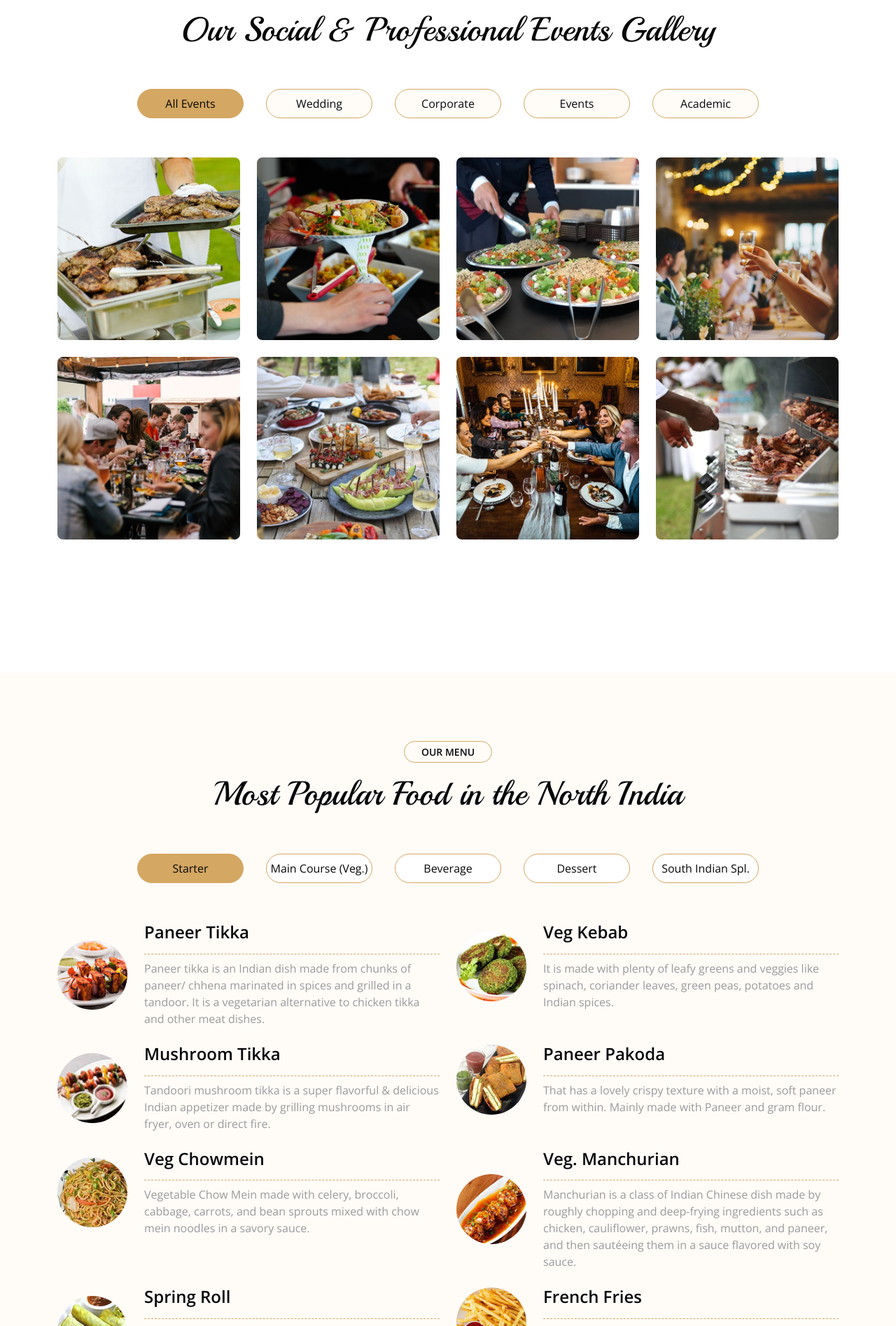
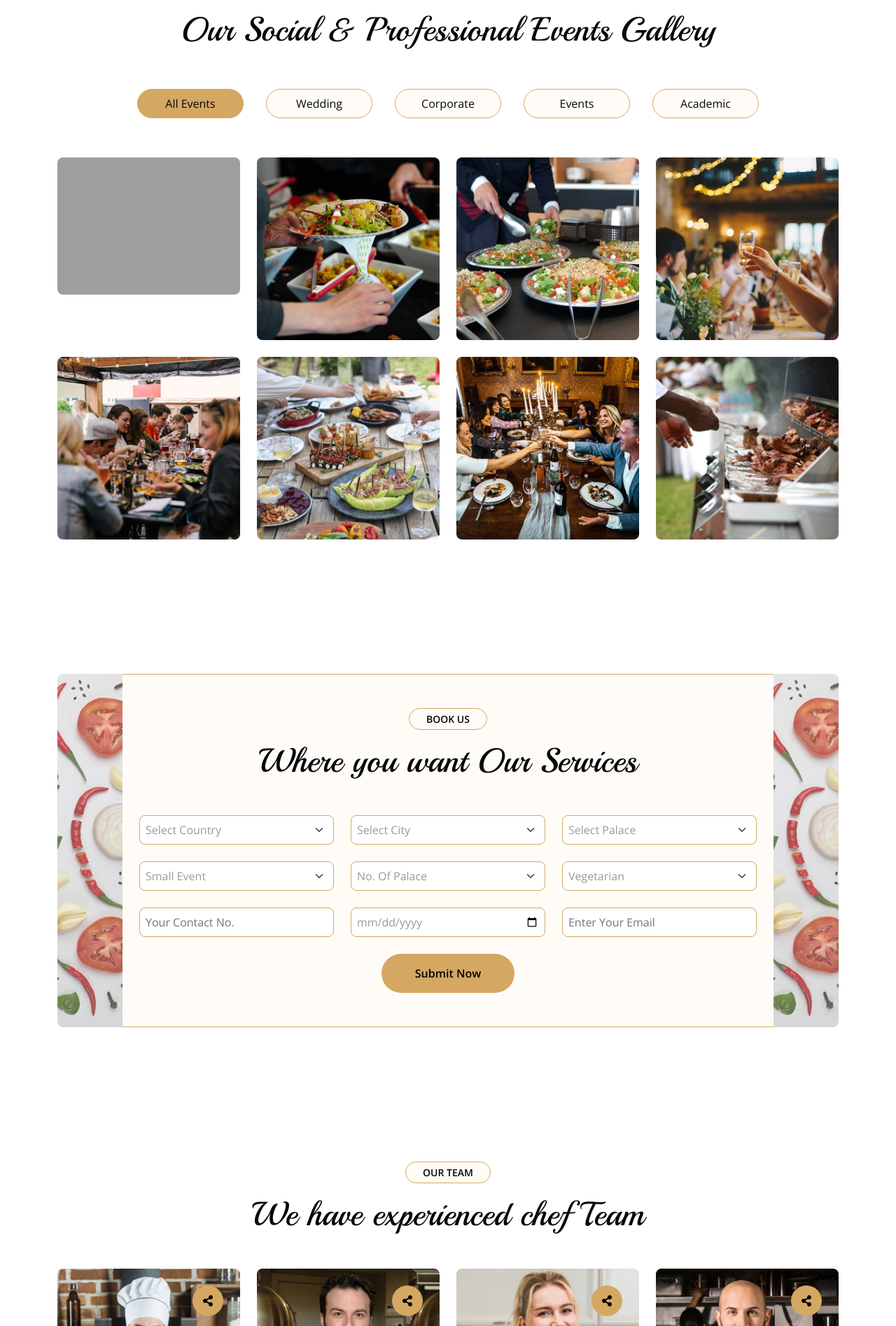
Before and after one commit to devzila/caterer.in, a PHP site: page / in a window 1280 px wide. Shown: the part 3410-5305 px from the top of the page at 70% size. Run offline with PHP 8.4, Linux system fonts and the light colour scheme; some libraries are stand-ins or nearby versions; grey boxes are pictures that could not be loaded.

Commit message:
hidden menu

```diff
--- a/index.php
+++ b/index.php
@@ -446,13 +446,13 @@
                       <div class="event-img position-relative">
                         <img
                           class="img-fluid rounded w-100"
-                          src="img/event-1.jpg"
+                          src="img/wedding1.jpg"
                           alt=""
                         />
                         <div class="event-overlay d-flex flex-column p-4">
                           <h4 class="me-auto">Wedding</h4>
                           <a
-                            href="img/event-1.jpg"
+                            href="img/wedding1a.jpg"
                             data-lightbox="event-1"
                             class="my-auto"
                             ><i class="fas fa-search-plus text-dark fa-2x"></i
@@ -637,7 +637,43 @@
                       <div class="event-img position-relative">
                         <img
                           class="img-fluid rounded w-100"
-                          src="img/event-2.jpg"
+                          src="img/event-1.jpg"
+                          alt=""
+                        />
+                        <div class="event-overlay d-flex flex-column p-4">
+                          <h4 class="me-auto">Wedding</h4>
+                          <a
+                            href="img/01.jpg"
+                            data-lightbox="event-8"
+                            class="my-auto"
+                            ><i class="fas fa-search-plus text-dark fa-2x"></i
+                          ></a>
+                        </div>
+                      </div>
+                    </div>
+                    <div class="col-md-6 col-lg-3">
+                      <div class="event-img position-relative">
+                        <img
+                          class="img-fluid rounded w-100"
+                          src="img/wedding4.jpg"
+                          alt=""
+                        />
+                        <div class="event-overlay d-flex flex-column p-4">
+                          <h4 class="me-auto">Wedding</h4>
+                          <a
+                            href="img/wedding1.jpg"
+                            data-lightbox="event-8"
+                            class="my-auto"
+                            ><i class="fas fa-search-plus text-dark fa-2x"></i
+                          ></a>
+                        </div>
+                      </div>
+                    </div>
+                    <div class="col-md-6 col-lg-3">
+                      <div class="event-img position-relative">
+                        <img
+                          class="img-fluid rounded w-100"
+                          src="img/wedding1.jpg"
                           alt=""
                         />
                         <div class="event-overlay d-flex flex-column p-4">
@@ -794,7 +830,8 @@
     <!-- Events End -->
 
     <!-- Menu Start -->
-    <div class="container-fluid menu bg-light py-6 my-6">
+    <!-- <div class="container-fluid menu bg-light py-6 my-6">
+
       <div class="container">
         <div class="text-center wow bounceInUp" data-wow-delay="0.1s">
           <small
@@ -823,7 +860,7 @@
                 data-bs-toggle="pill"
                 href="#tab-7"
               >
-                <span class="text-dark" style="width: 150px">Main Course (Veg.)</span>
+                <span class="text-dark" style="width: 150px">Main Course</span>
               </a>
             </li>
             <li class="nav-item p-2">
@@ -842,7 +879,7 @@
                 href="#tab-9"
               >
                 <span class="text-dark" style="width: 150px">Dessert</span>
-              </a>
+              </a>Sabudana Tikki
             </li>
             <li class="nav-item p-2">
               <a
@@ -1368,27 +1405,7 @@
                       <div
                         class="d-flex justify-content-between border-bottom border-primary pb-2 mb-2"
                       >
-                        <h4>Gulab Jamun</h4>
-                        <h4 class="text-primary"></h4>
-                      </div>
-                      <p class="mb-0">
-                      Gulab jamun is a sweet confectionary or dessert, originating in the Indian subcontinent and a type of mithai popular in India.
-                      </p>
-                    </div>
-                  </div>
-                </div>
-                <div class="col-lg-6">
-                  <div class="menu-item d-flex align-items-center">
-                    <img
-                      class="flex-shrink-0 img-fluid rounded-circle"
-                      src="img/menu-07.jpg"
-                      alt=""
-                    />
-                    <div class="w-100 d-flex flex-column text-start ps-4">
-                      <div
-                        class="d-flex justify-content-between border-bottom border-primary pb-2 mb-2"
-                      >
-                        <h4>Crispy</h4>
+                        <h4>Sabudana Tikki</h4>
                         <h4 class="text-primary"></h4>
                       </div>
                       <p class="mb-0">
@@ -1402,14 +1419,14 @@
                   <div class="menu-item d-flex align-items-center">
                     <img
                       class="flex-shrink-0 img-fluid rounded-circle"
-                      src="img/menu-09.jpg"
-                      alt=""
-                    />
-                    <div class="w-100 d-flex flex-column text-start ps-4">
-                      <div
-                        class="d-flex justify-content-between border-bottom border-primary pb-2 mb-2"
-                      >
-                        <h4>Pizza</h4>
+                      src="img/menu-07.jpg"
+                      alt=""
+                    />
+                    <div class="w-100 d-flex flex-column text-start ps-4">
+                      <div
+                        class="d-flex justify-content-between border-bottom border-primary pb-2 mb-2"
+                      >
+                        <h4>Crispy</h4>
                         <h4 class="text-primary"></h4>
                       </div>
                       <p class="mb-0">
@@ -1423,14 +1440,14 @@
                   <div class="menu-item d-flex align-items-center">
                     <img
                       class="flex-shrink-0 img-fluid rounded-circle"
-                      src="img/menu-02.jpg"
-                      alt=""
-                    />
-                    <div class="w-100 d-flex flex-column text-start ps-4">
-                      <div
-                        class="d-flex justify-content-between border-bottom border-primary pb-2 mb-2"
-                      >
-                        <h4>Bacon</h4>
+                      src="img/menu-09.jpg"
+                      alt=""
+                    />
+                    <div class="w-100 d-flex flex-column text-start ps-4">
+                      <div
+                        class="d-flex justify-content-between border-bottom border-primary pb-2 mb-2"
+                      >
+                        <h4>Pizza</h4>
                         <h4 class="text-primary"></h4>
                       </div>
                       <p class="mb-0">
@@ -1444,14 +1461,14 @@
                   <div class="menu-item d-flex align-items-center">
                     <img
                       class="flex-shrink-0 img-fluid rounded-circle"
-                      src="img/menu-03.jpg"
-                      alt=""
-                    />
-                    <div class="w-100 d-flex flex-column text-start ps-4">
-                      <div
-                        class="d-flex justify-content-between border-bottom border-primary pb-2 mb-2"
-                      >
-                        <h4>Chicken</h4>
+                      src="img/menu-02.jpg"
+                      alt=""
+                    />
+                    <div class="w-100 d-flex flex-column text-start ps-4">
+                      <div
+                        class="d-flex justify-content-between border-bottom border-primary pb-2 mb-2"
+                      >
+                        <h4>Bacon</h4>
                         <h4 class="text-primary"></h4>
                       </div>
                       <p class="mb-0">
@@ -1465,14 +1482,14 @@
                   <div class="menu-item d-flex align-items-center">
                     <img
                       class="flex-shrink-0 img-fluid rounded-circle"
-                      src="img/menu-05.jpg"
-                      alt=""
-                    />
-                    <div class="w-100 d-flex flex-column text-start ps-4">
-                      <div
-                        class="d-flex justify-content-between border-bottom border-primary pb-2 mb-2"
-                      >
-                        <h4>Blooming</h4>
+                      src="img/menu-03.jpg"
+                      alt=""
+                    />
+                    <div class="w-100 d-flex flex-column text-start ps-4">
+                      <div
+                        class="d-flex justify-content-between border-bottom border-primary pb-2 mb-2"
+                      >
+                        <h4>Chicken</h4>
                         <h4 class="text-primary"></h4>
                       </div>
                       <p class="mb-0">
@@ -1486,14 +1503,14 @@
                   <div class="menu-item d-flex align-items-center">
                     <img
                       class="flex-shrink-0 img-fluid rounded-circle"
-                      src="img/menu-07.jpg"
-                      alt=""
-                    />
-                    <div class="w-100 d-flex flex-column text-start ps-4">
-                      <div
-                        class="d-flex justify-content-between border-bottom border-primary pb-2 mb-2"
-                      >
-                        <h4>Sweet</h4>
+                      src="img/menu-05.jpg"
+                      alt=""
+                    />
+                    <div class="w-100 d-flex flex-column text-start ps-4">
+                      <div
+                        class="d-flex justify-content-between border-bottom border-primary pb-2 mb-2"
+                      >
+                        <h4>Blooming</h4>
                         <h4 class="text-primary"></h4>
                       </div>
                       <p class="mb-0">
@@ -1507,14 +1524,14 @@
                   <div class="menu-item d-flex align-items-center">
                     <img
                       class="flex-shrink-0 img-fluid rounded-circle"
-                      src="img/menu-09.jpg"
-                      alt=""
-                    />
-                    <div class="w-100 d-flex flex-column text-start ps-4">
-                      <div
-                        class="d-flex justify-content-between border-bottom border-primary pb-2 mb-2"
-                      >
-                        <h4>Argentinian</h4>
+                      src="img/menu-07.jpg"
+                      alt=""
+                    />
+                    <div class="w-100 d-flex flex-column text-start ps-4">
+                      <div
+                        class="d-flex justify-content-between border-bottom border-primary pb-2 mb-2"
+                      >
+                        <h4>Sweet</h4>
                         <h4 class="text-primary"></h4>
                       </div>
                       <p class="mb-0">
@@ -1524,6 +1541,27 @@
                     </div>
                   </div>
                 </div>
+                <div class="col-lg-6">
+                  <div class="menu-item d-flex align-items-center">
+                    <img
+                      class="flex-shrink-0 img-fluid rounded-circle"
+                      src="img/menu-09.jpg"
+                      alt=""
+                    />
+                    <div class="w-100 d-flex flex-column text-start ps-4">
+                      <div
+                        class="d-flex justify-content-between border-bottom border-primary pb-2 mb-2"
+                      >
+                        <h4>Argentinian</h4>
+                        <h4 class="text-primary"></h4>
+                      </div>
+                      <p class="mb-0">
+                        Consectetur adipiscing elit sed dwso eiusmod tempor
+                        incididunt ut labore.
+                      </p>
+                    </div>
+                  </div>
+                </div>
               </div>
             </div>
             <div id="tab-10" class="tab-pane fade show p-0">
@@ -1701,7 +1739,7 @@
           </div>
         </div>
       </div>
-    </div>
+    </div> -->
     <!-- Menu End -->
 
     <!-- Book Us Start -->
```
Also changed, not shown: event.php (+4 -4 lines), img/testimonial-1.jpg.
